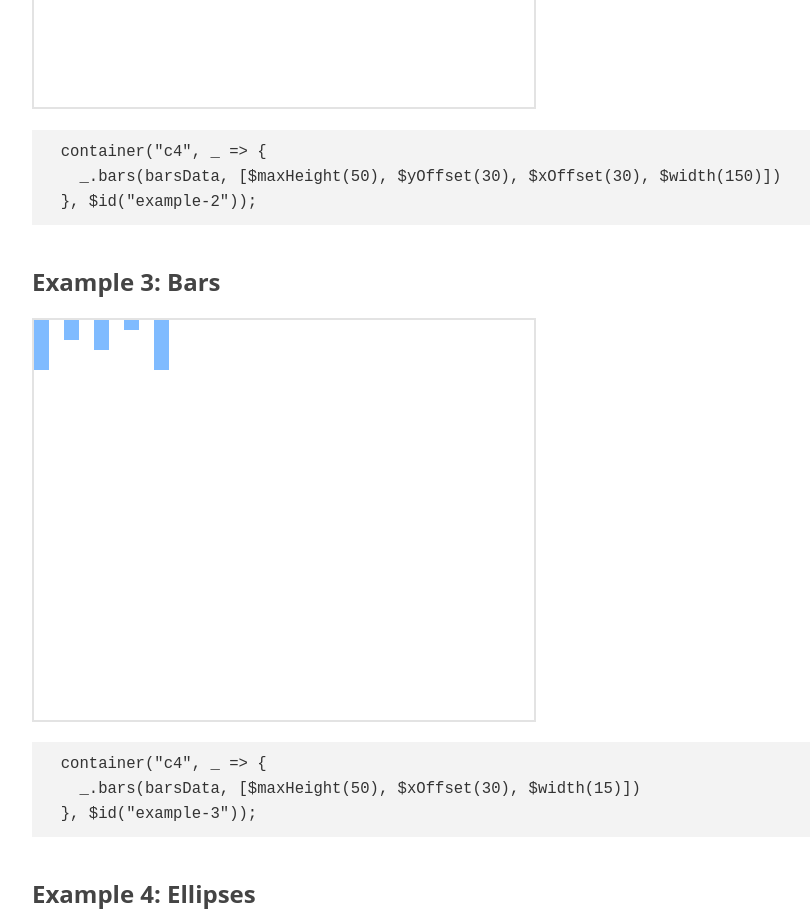
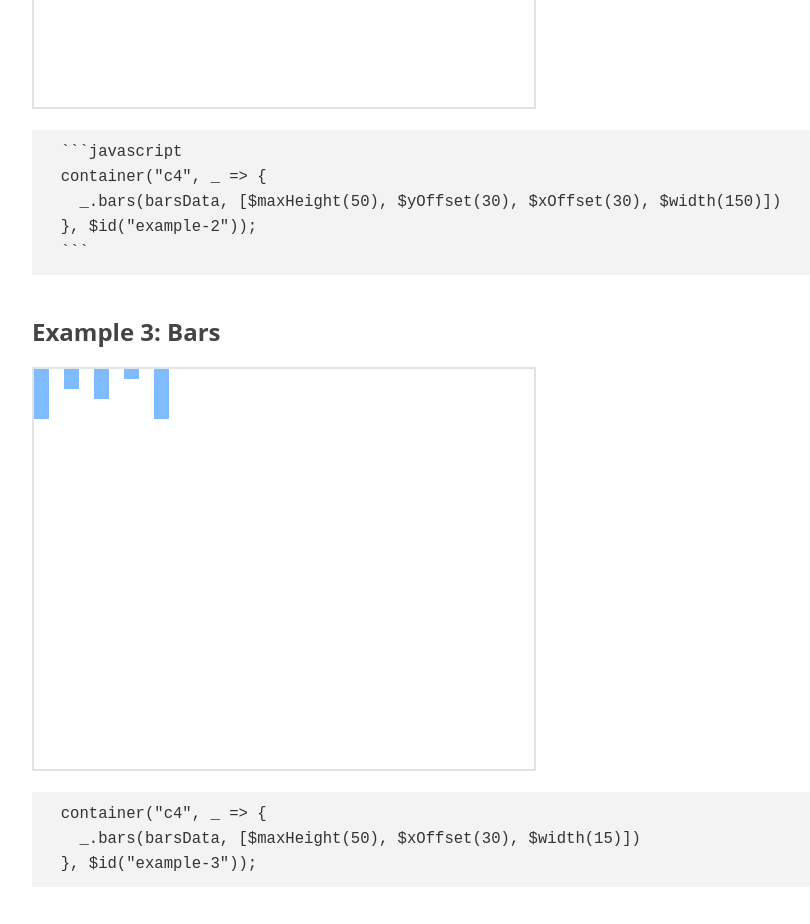
Before and after one commit to haroldcampbell/anemic-components, a website: page examples/index.html in a window 1280 px wide. Shown: the part 980-1904 px from the top of the page, without its empty margins (268-1078 px from the left). Drawn offline with Linux system fonts and the light colour scheme.

Commit message:
[chore] update readme

````diff
--- a/examples/index.html
+++ b/examples/index.html
@@ -37,9 +37,11 @@
   <h2><a name="ex2"></a>Example 2: Bars</h2>
   <div id="example-2" class="container"></div>
   <pre class="code-example">
+  ```javascript
   container("c4", _ => {
     _.bars(barsData, [$maxHeight(50), $yOffset(30), $xOffset(30), $width(150)])
-  }, $id("example-2"));</pre>
+  }, $id("example-2"));
+  ```</pre>
 
   <h2><a name="ex3"></a>Example 3: Bars</h2>
   <div id="example-3" class="container"></div>
````
Also changed, not shown: README.md.
